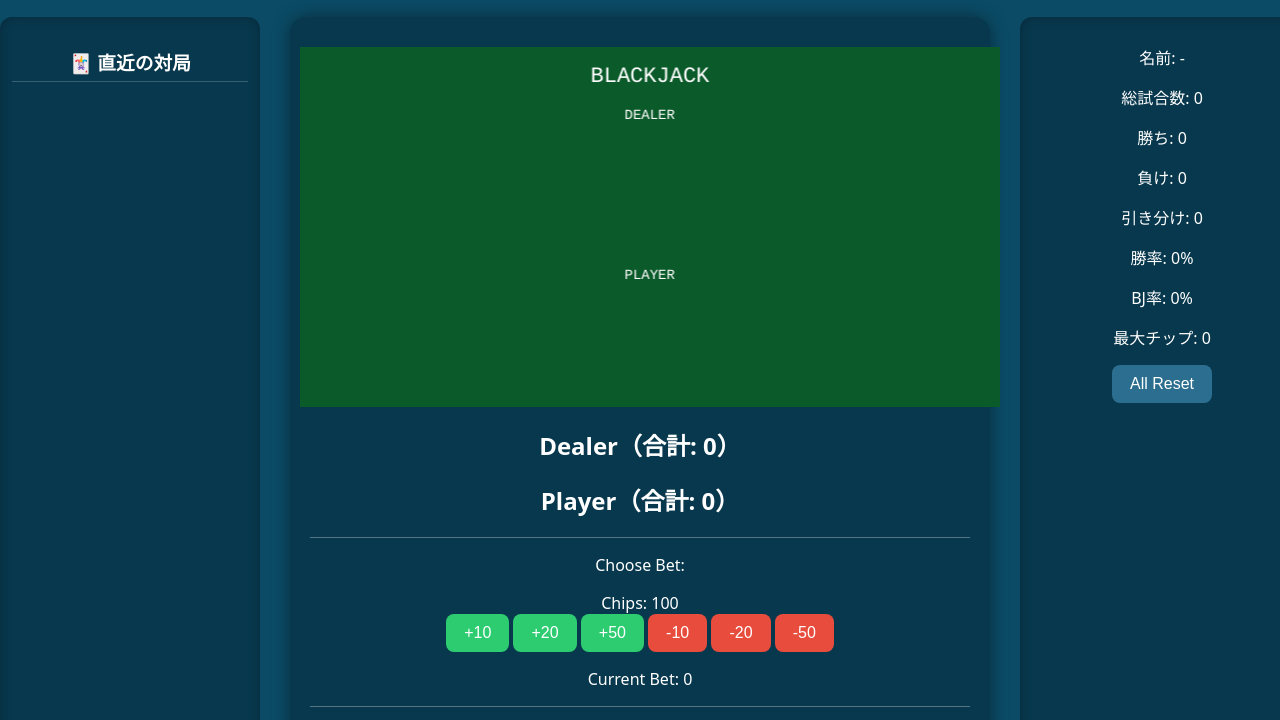
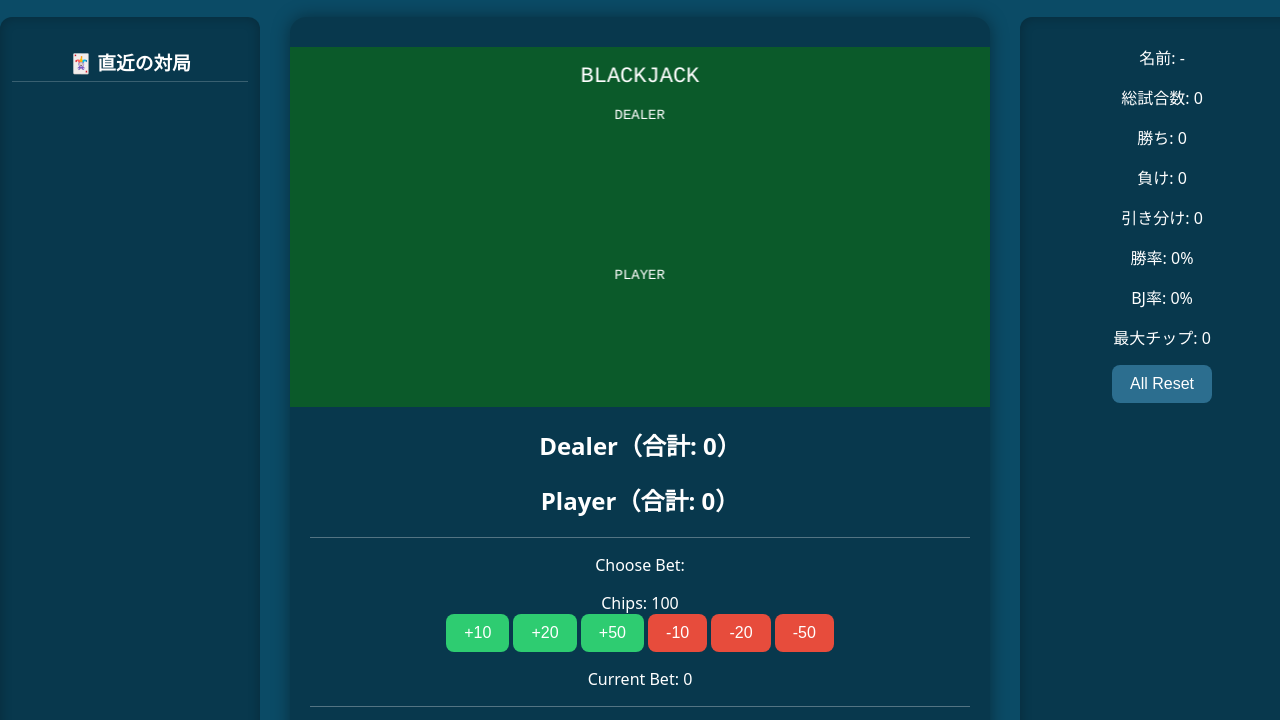
Before and after one commit to FAVNakaihideaki/blackjack, a website with bundled scripts: page index.html in a window 1280 px wide. Shown: the part 66-786 px from the top of the page. Built offline with nearby package versions, Linux system fonts and the light colour scheme; a script that the page names is missing.

Commit message:
ファイサー画面位置中央

```diff
--- a/css/style.css
+++ b/css/style.css
@@ -79,6 +79,7 @@ hr {
 /* 中央：ゲーム */
 #game-area {
   position: relative;
+  box-sizing: border-box;
   background: rgba(0, 0, 0, 0.25); /* ← うっすら */
   border-radius: 16px;
   padding: 14px 20px;
@@ -266,12 +267,20 @@ button:not(:disabled):active {
   border-radius: 8px;
 }
 
+/* Phaserを確実に中央配置 */
 #phaser-layer {
-  margin: 16px auto;
-  width: 700px;
+  width: 100%;
   height: 360px;
+  margin: 16px 0;
 
-  transform: translateX(-10px);
+  display: flex;
+  justify-content: center;
+  align-items: center;
+}
+
+/* canvasをブレさせない */
+#phaser-layer canvas {
+  display: block;
 }
 
 #dealer-cards,
```
